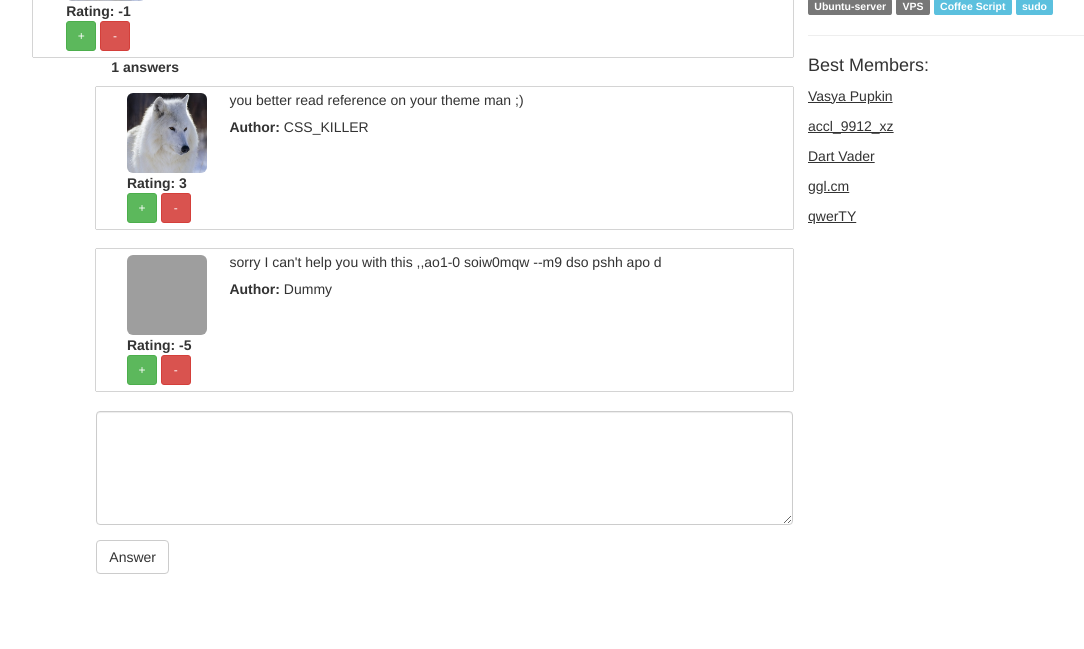
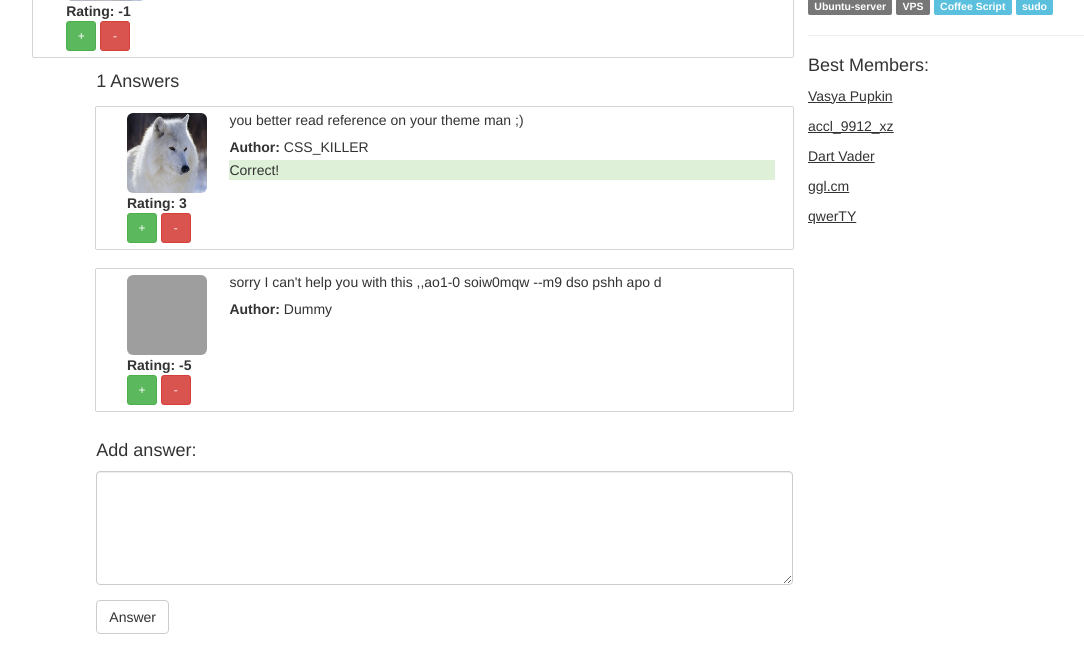
Before and after one commit to d3QUone/ask_kasatkin, a Django app: page /question/1/ in a window 1280 px wide. Shown: the part 155-804 px from the top of the page, without its empty margins (37-1121 px from the left). Before the commit the page ends 729 px from the top, so only its background shows below. Run offline with Django 3.2, Linux system fonts and the light colour scheme; some libraries are stand-ins or nearby versions; grey boxes are pictures that could not be loaded.

Commit message:
checkbox "correct answer" added + some labels and fixes in mockup

```diff
--- a/ask_kasatkin/templates/question_thread.html
+++ b/ask_kasatkin/templates/question_thread.html
@@ -28,8 +28,12 @@
     <div class="row">
         <div class="col-xs-1"></div>
         <div class="col-xs-11">
-
-        <p><strong>{{ question.answers }} answers</strong></p>
+            <!-- ANSWERS -->
+            <div class="row">
+                <div style="margin-top: 15px; margin-bottom: 15px;">
+                    <h4>{{ question.answers }} Answers</h4>
+                </div>
+            </div>
 
         <!-- 30 answers on a page, do in backend 'offset' = page*30, 'count'=30 -->
         {% for item in answers %}
@@ -41,11 +45,30 @@
                     <a href="" class="btn btn-success btn-sm" style="width: 30px;">+</a>
                     <a href="" class="btn btn-danger btn-sm" style="width: 30px;">-</a>
                 </div>
-                <div class="col-xs-10" style="position: relative;">
+                <div class="col-xs-10" style="position: relative; height: 100%;">
                     <p>{{ item.text }}</p>
                     <div style="position: relative; bottom: 3px;">
                         <strong>Author:</strong> {{ item.author }}
                     </div>
+                    {% if user.is_authenticated %}
+                        <!-- this must be showing/working only for the author -->
+                        <form method="post" action="/correct_answer">
+                            <div class="checkbox">
+                                <label>
+                                    {% if item.selected %}
+                                        <p class="bg-success"><input type="checkbox" checked="checked">Correct!</p>
+                                    {% else %}
+                                        <input type="checkbox">Correct?
+                                    {% endif %}
+                                </label>
+                              </div>
+                        </form>
+                    {% else %}
+                        <!-- draw a badge here -->
+                        {% if item.selected %}
+                            <p class="bg-success">Correct!</p>
+                        {% endif %}
+                    {% endif %}
                 </div>
             </div>
             <br>
@@ -53,6 +76,11 @@
 
 
         <!-- + add answer form on any pagination-current-page-index -->
+            <div class="row">
+                <div style="margin-bottom: 5px;">
+                    <h4>Add answer:</h4>
+                </div>
+            </div>
             <form class="form-horizontal" method="POST" action="{% url 'core:add_new_answer' %}" onclick="h()">
                 {% csrf_token %}
                 {% if error %}
```
Also changed, not shown: 1 other file. Lines whose indentation alone changed are shown as unchanged.
